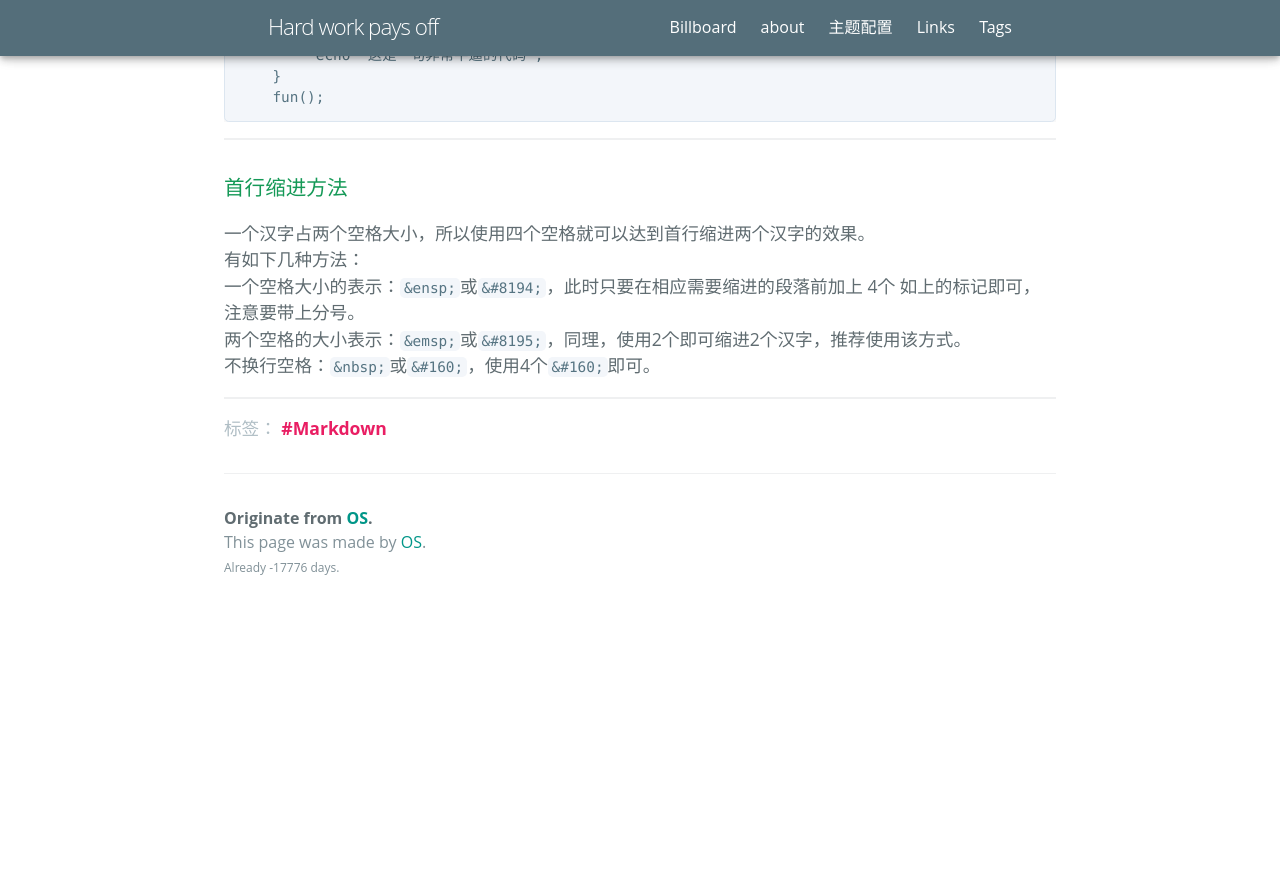
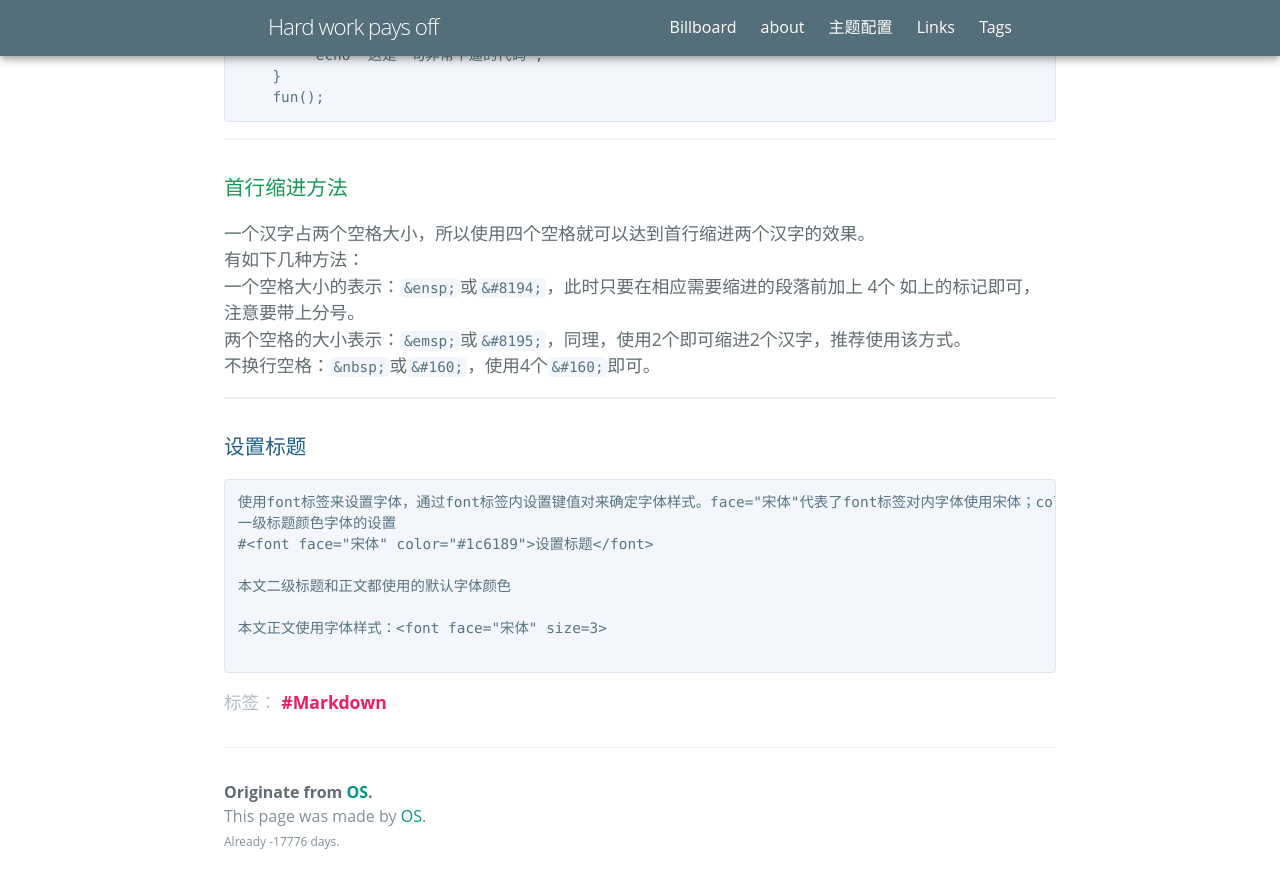
Before and after one commit to xiaoshou0427/xiaoshou0427.github.io, a Jekyll site: the page built from _posts/2019-09-02-Markdown.md, in a window 1280 px wide and 900 px high, scrolled down 4675 px. Shown: the top 888 px of the window. Built offline with Jekyll 4.4.1, drawn with Linux system fonts in a browser that asks for light colours; some web fonts are replaced; before the commit the page ends 5301 px from its top, so only the background shows below that.

Commit message:
Update 2019-09-02-Markdown.md

````diff
--- a/_posts/2019-09-02-Markdown.md
+++ b/_posts/2019-09-02-Markdown.md
@@ -165,3 +165,15 @@ title可加可不加<br>
 不换行空格：`&nbsp;`或`&#160;`，使用4个`&#160;`即可。
 
 ---
+
+### <font face="宋体" color="#1c6189">设置标题</font>
+```
+使用font标签来设置字体，通过font标签内设置键值对来确定字体样式。face="宋体"代表了font标签对内字体使用宋体；color="#1c6189"代表指明font标签对内字体使用的颜色。
+一级标题颜色字体的设置
+#<font face="宋体" color="#1c6189">设置标题</font>
+
+本文二级标题和正文都使用的默认字体颜色
+
+本文正文使用字体样式：<font face="宋体" size=3>
+
+```
````
